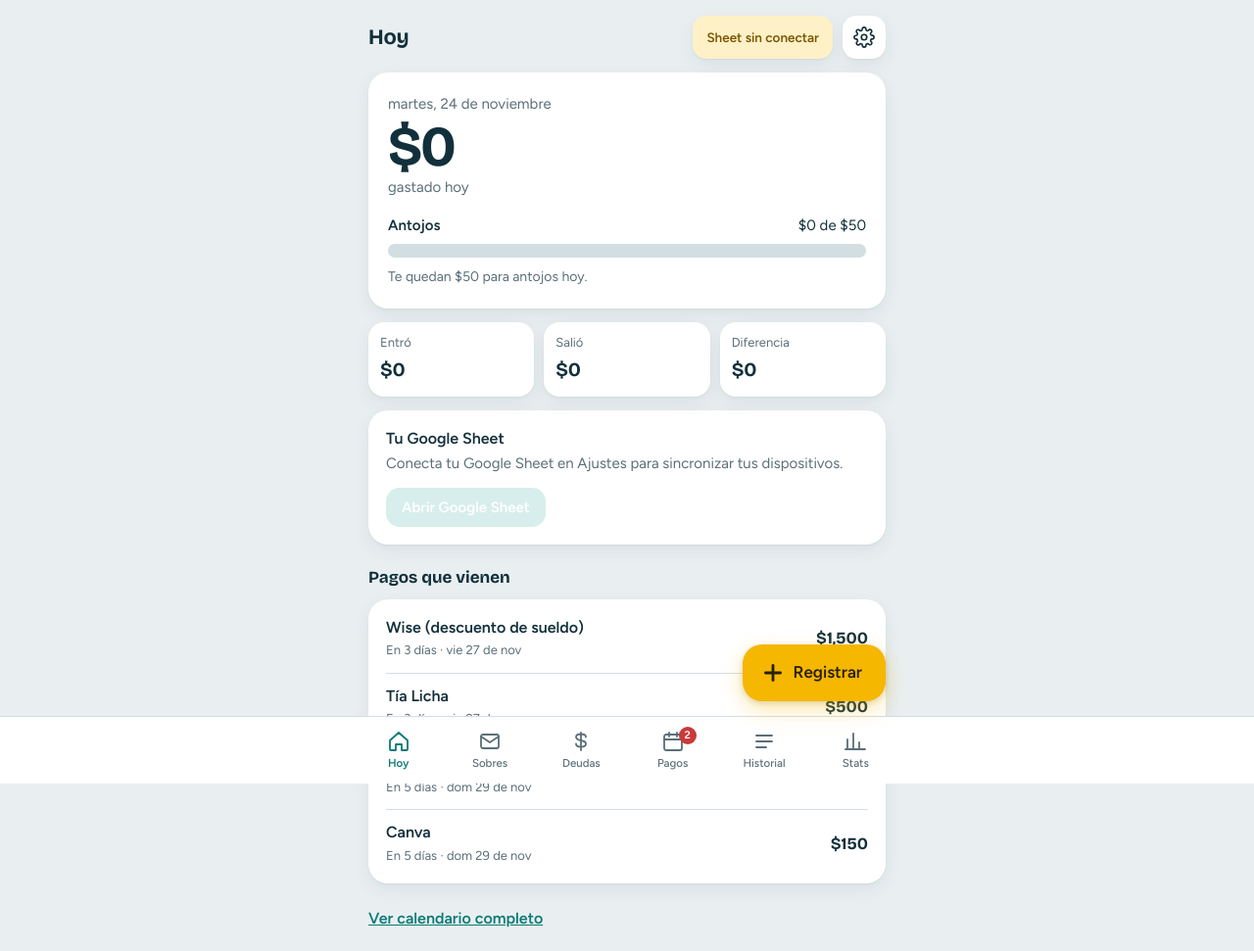
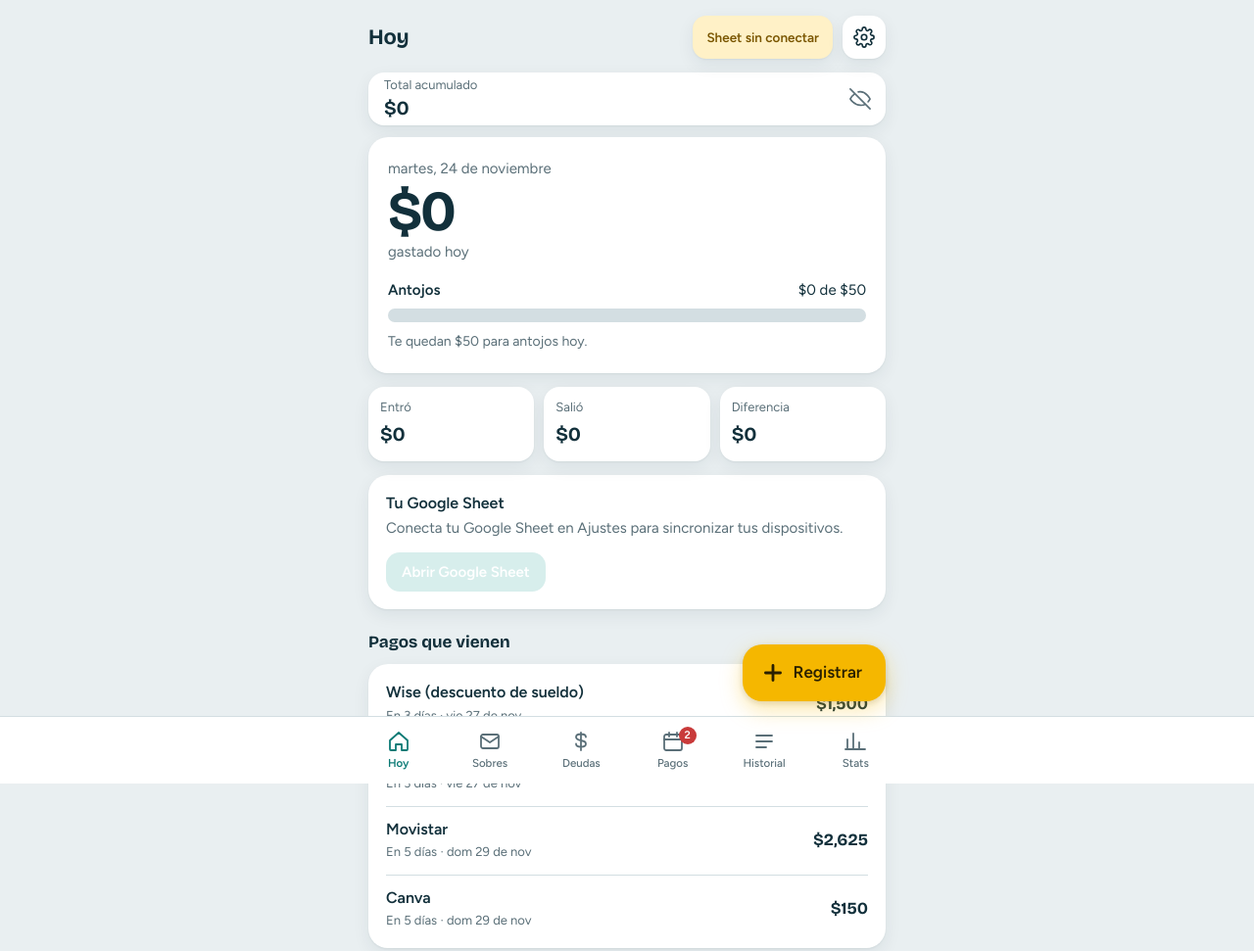
Before and after one commit to miguelsanchezzam-hub/mis-finanzas, a plain HTML site: page index.html in a window 1280 px wide. Shown: the top 971 px of the page at 98% size. Drawn offline with nearby package versions, Linux system fonts and the light colour scheme.

Commit message:
Total acumulado en Hoy, con opción de ocultarlo
Co-Authored-By: Claude Sonnet 5.5 <noreply@anthropic.com>
Claude-Session: https://claude.ai/code/session_0146bpejbrK8mNNbLonQhpot

```diff
--- a/index.html
+++ b/index.html
@@ -116,6 +116,12 @@ h2{font-family:var(--display);font-weight:700;font-size:17px;margin:22px 0 10px}
 .tab svg{width:24px;height:24px;stroke:currentColor;fill:none;stroke-width:1.8;stroke-linecap:round;stroke-linejoin:round}
 .tab[aria-selected="true"]{color:var(--teal);font-weight:600}
 .tab .badge{position:absolute;top:4px;left:calc(50% + 6px);min-width:18px;height:18px;padding:0 5px;border-radius:9px;background:var(--chile);color:#fff;font-size:11px;font-weight:700;display:grid;place-items:center}
+.total-bar{display:flex;align-items:center;justify-content:space-between;gap:10px;padding:4px 4px 4px 16px;margin-bottom:12px;border-radius:16px;background:var(--surface);box-shadow:var(--shadow)}
+.total-bar .lbl{font-size:13px;color:var(--muted);display:block}
+.total-bar b{font-family:var(--display);font-size:20px;letter-spacing:-.01em}
+.total-bar b.neg{color:var(--chile)}
+.total-eye{width:44px;height:44px;border-radius:12px;display:grid;place-items:center;flex:none}
+.total-eye svg{width:22px;height:22px;stroke:var(--muted);fill:none;stroke-width:1.8;stroke-linecap:round;stroke-linejoin:round}
 .pay-meta{font-size:13px;color:var(--muted)}
 .pay-flag{color:var(--mari-ink);font-weight:600}
 .pay-late{color:var(--chile);font-weight:600}
@@ -522,6 +528,18 @@ function rowHTML(t){
 }
 function sortedTx(list){return list.slice().sort(function(a,b){return a.date<b.date?1:a.date>b.date?-1:(a.created<b.created?1:-1)})}
 
+var HIDE_KEY='registro-gastos-oculto';
+var hideTotal=false;
+try{hideTotal=window.localStorage.getItem(HIDE_KEY)==='1'}catch(e){}
+function totalCard(){
+  var inc=sum(data.tx.filter(function(t){return t.type==='ingreso'})), out=sum(data.tx.filter(function(t){return t.type==='gasto'}));
+  var bal=inc-out, neg=bal<0;
+  var eye=hideTotal
+    ?'<svg viewBox="0 0 24 24"><path d="M1 12s4-7 11-7 11 7 11 7-4 7-11 7S1 12 1 12z"/><circle cx="12" cy="12" r="3"/></svg>'
+    :'<svg viewBox="0 0 24 24"><path d="M17.9 17.9A10.9 10.9 0 0 1 12 19C5 19 1 12 1 12a18.5 18.5 0 0 1 5.1-5.9M9.9 4.2A9.1 9.1 0 0 1 12 4c7 0 11 8 11 8a18.5 18.5 0 0 1-2.2 3.2M1 1l22 22"/></svg>';
+  return '<div class="total-bar"><span><span class="lbl">Total acumulado</span><b class="'+(!hideTotal&&neg?'neg':'')+'" aria-live="polite">'+(hideTotal?'$ ******':(neg?'−':'')+money(Math.abs(bal)))+'</b></span>'+
+    '<button class="total-eye" data-toggle-total="1" aria-label="'+(hideTotal?'Mostrar total acumulado':'Ocultar total acumulado')+'" aria-pressed="'+hideTotal+'">'+eye+'</button></div>';
+}
 function viewHoy(){
   var td=todayISO(), tx=data.tx;
   var todaySpent=sum(tx.filter(function(t){return t.date===td&&t.type==='gasto'}));
@@ -538,7 +556,7 @@ function viewHoy(){
   var left=inc-out;
   var dayName=fmtDay(td,{weekday:'long',day:'numeric',month:'long'});
   var recent=sortedTx(tx).slice(0,5);
-  var h='<div class="card hero"><p class="day">'+esc(dayName)+'</p>'+
+  var h=totalCard()+'<div class="card hero"><p class="day">'+esc(dayName)+'</p>'+
     '<p class="big">'+money(todaySpent)+'</p><p class="sub">gastado hoy</p>'+
     (tope>0?'<div class="meter-head"><strong>Antojos</strong><span>'+money(ant)+' de '+money(tope)+'</span></div>'+
     '<div class="bar '+cls+'" role="img" aria-label="Antojos de hoy: '+money(ant)+' de '+money(tope)+'"><i style="width:'+Math.min(100,r*100)+'%"></i></div>'+hint:'')+
@@ -884,6 +902,7 @@ document.getElementById('view').addEventListener('click',function(e){
   }
   if((t=e.target.closest('[data-row]'))){openRow=openRow===t.dataset.row?null:t.dataset.row;render();return}
   if((t=e.target.closest('[data-week]'))){var n=weekOffset+ +t.dataset.week;if(n<=0){weekOffset=n;render()}return}
+  if((t=e.target.closest('[data-toggle-total]'))){hideTotal=!hideTotal;try{window.localStorage.setItem(HIDE_KEY,hideTotal?'1':'0')}catch(x){}render();return}
   if((t=e.target.closest('[data-payrow]'))){openPay=openPay===t.dataset.payrow?null:t.dataset.payrow;render();return}
   if((t=e.target.closest('[data-pay-reg]'))){startPayEntry(t.dataset.payReg);return}
   if((t=e.target.closest('[data-pay-edit]'))){openPayEdit(t.dataset.payEdit);return}
--- a/sw.js
+++ b/sw.js
@@ -1,4 +1,4 @@
-var CACHE='finanzas-v5';
+var CACHE='finanzas-v6';
 var FILES=['./','./index.html','./manifest.json','./icon-192.png','./icon-512.png','./apple-touch-icon.png'];
 self.addEventListener('install',function(e){
   e.waitUntil(caches.open(CACHE).then(function(c){return c.addAll(FILES)}).then(function(){return self.skipWaiting()}));
```
